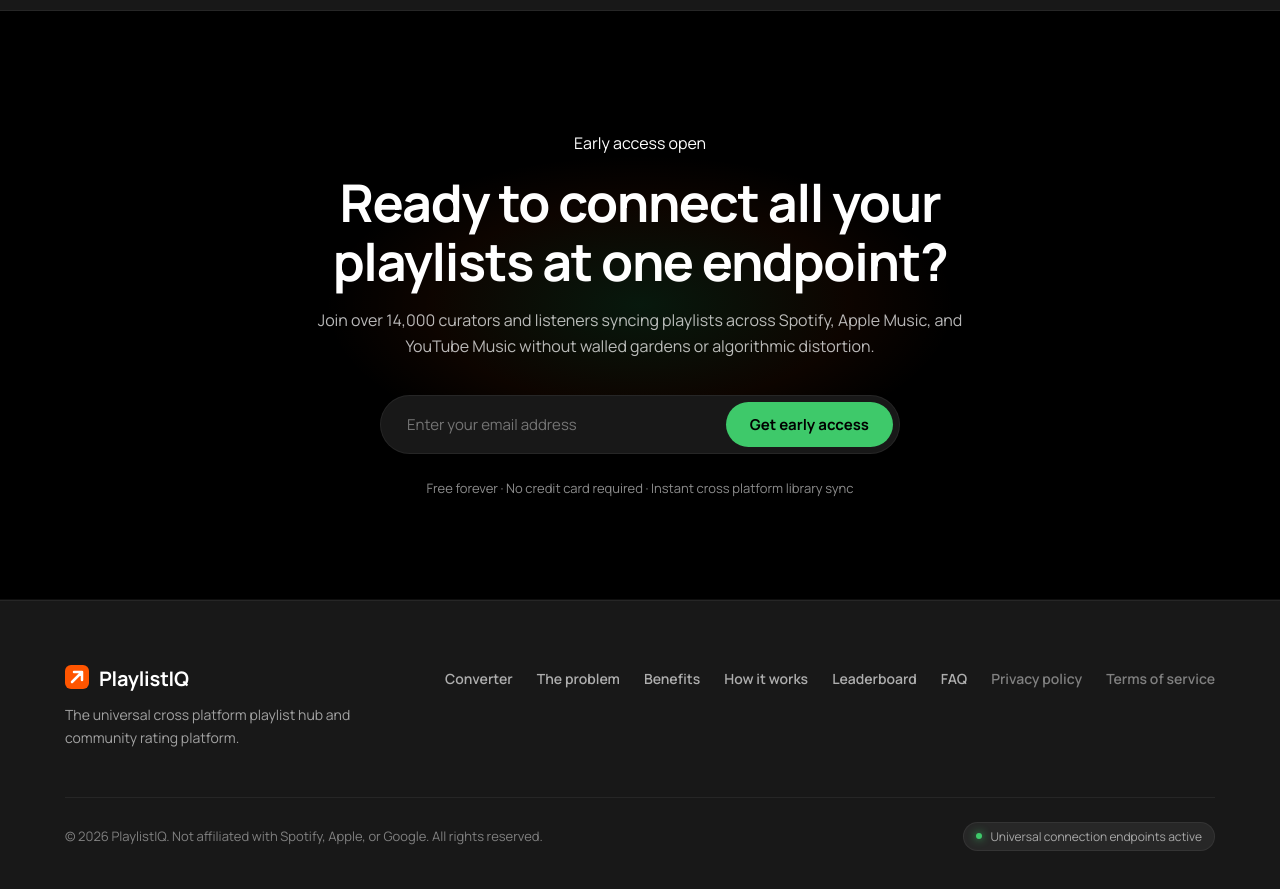
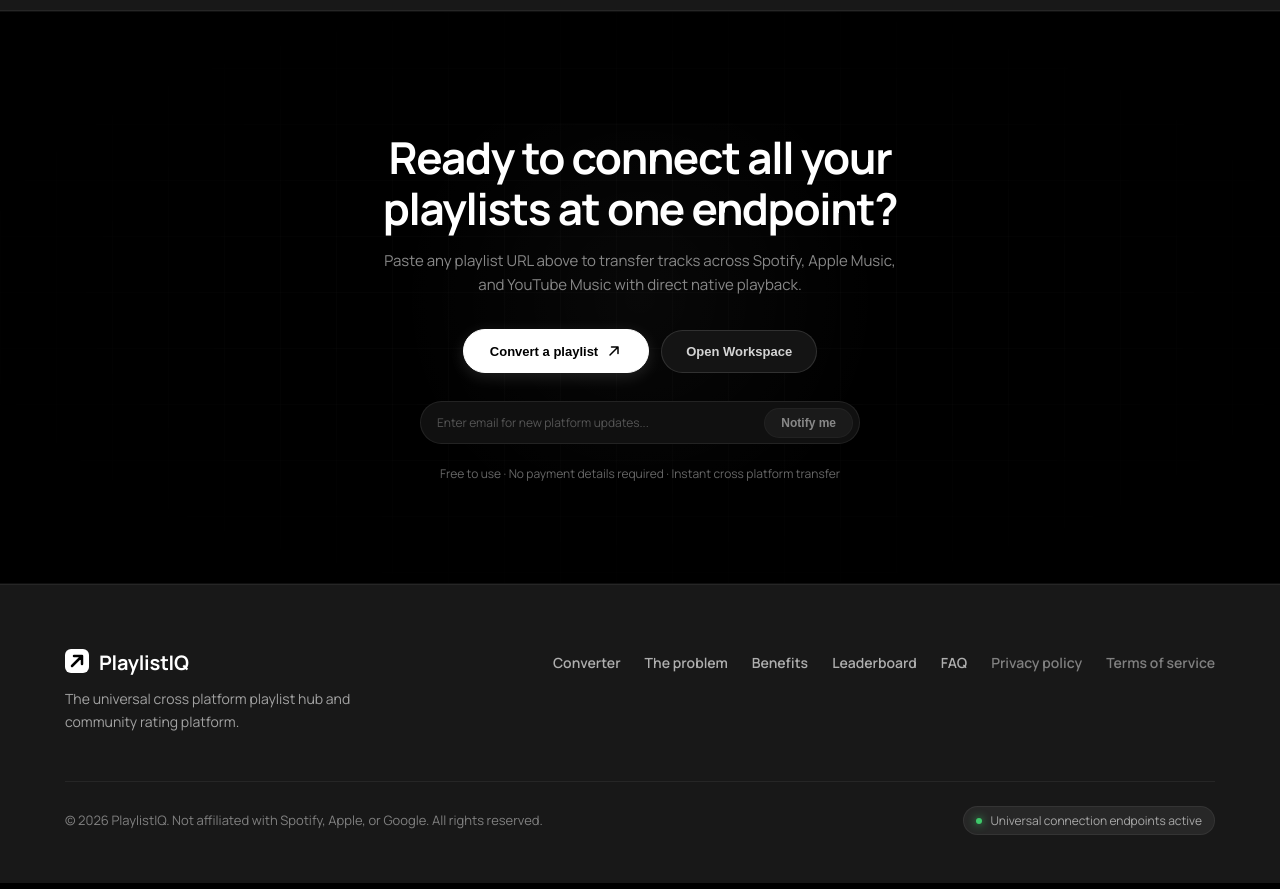
Before and after one commit to dietcoke-17/Playlist_Rater, a React (Vite) app in the folder frontend/: page / in a window 1280 px wide. Shown: the part 6800-7689 px from the top of the page. Built offline with nearby package versions, Linux system fonts and the light colour scheme.

Commit message:
Remove early access badge and fabricated user counts in CTA, update footer

```diff
--- a/frontend/src/App.tsx
+++ b/frontend/src/App.tsx
@@ -143,7 +143,7 @@
         <FaqSection />
 
         {/* 8. Final CTA */}
-        <CtaSection />
+        <CtaSection onOpenLogin={() => navigateTo('login')} />
       </main>
 
       {/* Complete Footer */}
--- a/frontend/src/components/CtaSection.css
+++ b/frontend/src/components/CtaSection.css
@@ -1,13 +1,14 @@
-/* ═══════════════════════════════════════════
-   Final CTA Section Styles
-   ═══════════════════════════════════════════ */
+/* ==========================================================================
+   PlaylistIQ — Timmo Themed Final CTA Section
+   ========================================================================== */
 
 .cta-section {
   position: relative;
-  background: var(--bg-dark); /* #000000 flat background */
-  color: #FFFFFF;
+  background-color: #000000;
+  color: #ffffff;
   padding: 120px 24px 100px;
-  border-bottom: 1px solid var(--border-subtle);
+  border-top: 1px solid rgba(255, 255, 255, 0.06);
+  border-bottom: 1px solid rgba(255, 255, 255, 0.06);
   display: flex;
   justify-content: center;
   align-items: center;
@@ -15,23 +16,34 @@
   overflow: hidden;
 }
 
-.cta-section::before {
-  content: '';
+/* Subtle graphic grid overlay */
+.cta-grid-lines {
+  position: absolute;
+  inset: 0;
+  pointer-events: none;
+  background-image:
+    linear-gradient(to right, rgba(255, 255, 255, 0.015) 1px, transparent 1px),
+    linear-gradient(to bottom, rgba(255, 255, 255, 0.015) 1px, transparent 1px);
+  background-size: 56px 56px;
+  mask-image: radial-gradient(ellipse at 50% 50%, #000000 30%, transparent 80%);
+  -webkit-mask-image: radial-gradient(ellipse at 50% 50%, #000000 30%, transparent 80%);
+}
+
+.cta-ambient-glow {
   position: absolute;
   top: 50%;
   left: 50%;
   transform: translate(-50%, -50%);
-  width: 700px;
-  height: 400px;
-  background: radial-gradient(ellipse 60% 50% at 50% 50%, rgba(62, 201, 106, 0.12) 0%, rgba(255, 85, 0, 0.05) 50%, transparent 75%);
+  width: 600px;
+  height: 350px;
+  background: radial-gradient(circle at 50% 50%, rgba(255, 255, 255, 0.03), transparent 70%);
   pointer-events: none;
-  z-index: 0;
 }
 
 .cta-container {
   position: relative;
   z-index: 1;
-  max-width: 680px;
+  max-width: 640px;
   width: 100%;
   margin: 0 auto;
   display: flex;
@@ -40,144 +52,142 @@
 }
 
 .cta-headline {
-  font-family: var(--font-display);
-  font-size: clamp(2.25rem, 4.5vw, 3.25rem);
+  font-size: clamp(2rem, 4vw, 2.75rem);
   font-weight: 700;
   line-height: 1.15;
-  letter-spacing: -0.025em;
-  color: #FFFFFF;
-  margin-top: 16px;
-  margin-bottom: 16px;
-  text-wrap: balance;
+  letter-spacing: -0.03em;
+  color: #ffffff;
+  margin: 0 0 16px;
 }
 
 .cta-sub {
-  font-family: var(--font-body);
-  font-size: 16px;
+  font-size: 15px;
   line-height: 1.6;
-  color: rgba(255, 255, 255, 0.72);
-  margin-bottom: 36px;
-  text-wrap: pretty;
+  color: #888888;
+  margin: 0 0 32px;
+  max-width: 520px;
 }
 
-/* ── Form Layout ── */
-.cta-form-wrapper {
-  width: 100%;
-  max-width: 520px;
+/* Buttons Row */
+.cta-buttons-row {
   display: flex;
-  flex-direction: column;
+  align-items: center;
+  justify-content: center;
   gap: 12px;
-  margin-bottom: 24px;
+  margin-bottom: 28px;
+  flex-wrap: wrap;
 }
 
-.cta-input-group {
+.cta-primary-btn {
+  display: inline-flex;
+  align-items: center;
+  gap: 8px;
+  background: #ffffff;
+  color: #000000;
+  border: 1px solid #ffffff;
+  padding: 13px 26px;
+  border-radius: 9999px;
+  font-size: 13px;
+  font-weight: 700;
+  cursor: pointer;
+  transition: all 0.2s ease;
+  box-shadow: 0 4px 16px rgba(255, 255, 255, 0.12);
+}
+
+.cta-primary-btn:hover {
+  background: #eaeaea;
+  border-color: #eaeaea;
+  transform: translateY(-1px);
+}
+
+.cta-secondary-btn {
+  display: inline-flex;
+  align-items: center;
+  gap: 8px;
+  background: #141414;
+  color: #d4d4d4;
+  border: 1px solid rgba(255, 255, 255, 0.12);
+  padding: 13px 24px;
+  border-radius: 9999px;
+  font-size: 13px;
+  font-weight: 600;
+  cursor: pointer;
+  transition: all 0.2s ease;
+}
+
+.cta-secondary-btn:hover {
+  background: #1f1f1f;
+  border-color: rgba(255, 255, 255, 0.25);
+  color: #ffffff;
+  transform: translateY(-1px);
+}
+
+/* Optional Update Form */
+.cta-update-form {
+  width: 100%;
+  max-width: 440px;
+  margin-bottom: 20px;
+}
+
+.cta-update-input-wrapper {
   display: flex;
   align-items: center;
-  background: #181818;
-  border: 1px solid var(--border-subtle);
-  border-radius: var(--radius-full);
-  padding: 6px;
-  transition: border-color 200ms var(--ease-base), box-shadow 200ms var(--ease-base);
+  background: #101010;
+  border: 1px solid rgba(255, 255, 255, 0.08);
+  border-radius: 9999px;
+  padding: 4px 6px 4px 16px;
+  transition: border-color 0.2s ease;
 }
 
-.cta-input-group:focus-within {
-  border-color: #3EC96A;
-  box-shadow: 0 0 16px rgba(62, 201, 106, 0.2);
+.cta-update-input-wrapper:focus-within {
+  border-color: rgba(255, 255, 255, 0.25);
 }
 
-.cta-email-input {
+.cta-update-input {
   flex: 1;
   background: transparent;
   border: none;
   outline: none;
-  padding: 12px 20px;
-  font-family: var(--font-body);
-  font-size: 15px;
-  color: #FFFFFF;
+  color: #ffffff;
+  font-size: 12px;
+  font-family: inherit;
+  padding: 8px 0;
 }
 
-.cta-email-input::placeholder {
-  color: rgba(255, 255, 255, 0.4);
+.cta-update-input::placeholder {
+  color: #555555;
 }
 
-.cta-email-input--error {
-  color: #FF5733;
+.cta-update-btn {
+  background: #242424;
+  border: 1px solid rgba(255, 255, 255, 0.08);
+  color: #ffffff;
+  padding: 7px 16px;
+  border-radius: 9999px;
+  font-size: 12px;
+  font-weight: 600;
+  cursor: pointer;
+  white-space: nowrap;
+  transition: all 0.2s ease;
 }
 
-.cta-submit-btn {
-  background: #3EC96A;
-  color: #000000;
-  border: none;
-  border-radius: var(--radius-full);
-  padding: 12px 24px;
-  font-family: var(--font-body);
-  font-size: 15px;
-  font-weight: 700;
-  cursor: pointer;
-  white-space: nowrap;
-  transition: transform 200ms var(--ease-base), background-color 200ms var(--ease-base);
+.cta-update-btn:hover:not(:disabled) {
+  background: #333333;
 }
 
-.cta-submit-btn:hover:not(:disabled) {
-  background: #4CE07B;
-  transform: translateY(-1px);
+.cta-update-btn:disabled {
+  opacity: 0.5;
+  cursor: not-allowed;
 }
 
-.cta-submit-btn:active:not(:disabled) {
-  transform: scale(0.98);
-}
-
-.cta-submit-btn:focus-visible {
-  outline: 2px solid #FFFFFF;
-  outline-offset: 2px;
-}
-
-.cta-submit-btn--success {
-  background: #272727;
-  color: #3EC96A;
-  cursor: default;
-}
-
-.cta-form-error {
-  font-family: var(--font-body);
-  font-size: 13px;
-  color: #FF5733;
-  margin: 0;
-  text-align: left;
-  padding-left: 16px;
-}
-
-.cta-form-success {
-  font-family: var(--font-body);
-  font-size: 13px;
-  color: #3EC96A;
-  margin: 0;
-  line-height: 1.5;
+.cta-success-msg {
+  font-size: 12px;
+  color: #a3a3a3;
+  margin-top: 8px;
 }
 
 .cta-guarantee-note {
-  font-family: var(--font-body);
-  font-size: 13px;
-  color: rgba(255, 255, 255, 0.55);
+  font-size: 12px;
+  color: #666666;
   margin: 0;
 }
-
-@media (max-width: 600px) {
-  .cta-section {
-    padding: 80px 16px 64px;
-  }
-  .cta-input-group {
-    flex-direction: column;
-    border-radius: var(--radius-xl);
-    padding: 8px;
-    gap: 8px;
-  }
-  .cta-email-input {
-    width: 100%;
-    padding: 10px 12px;
-  }
-  .cta-submit-btn {
-    width: 100%;
-    padding: 12px;
-  }
-}
--- a/frontend/src/components/CtaSection.tsx
+++ b/frontend/src/components/CtaSection.tsx
@@ -1,85 +1,94 @@
 import { useState } from 'react';
+import { ArrowUpRight } from '@phosphor-icons/react';
 import './CtaSection.css';
 
-export default function CtaSection() {
+interface CtaSectionProps {
+  onOpenLogin?: () => void;
+}
+
+export default function CtaSection({ onOpenLogin }: CtaSectionProps) {
+  const [email, setEmail] = useState('');
   const [submitted, setSubmitted] = useState(false);
-  const [email, setEmail] = useState('');
-  const [error, setError] = useState('');
 
-  const handleSubmit = (e: React.FormEvent) => {
+  const scrollToConverter = () => {
+    const el = document.getElementById('converter');
+    if (el) el.scrollIntoView({ behavior: 'smooth' });
+  };
+
+  const handleSubscribe = (e: React.FormEvent) => {
     e.preventDefault();
-    setError('');
-
-    const trimmed = email.trim();
-    if (!trimmed) {
-      setError('Please enter your email address.');
-      return;
-    }
-    if (!/^[^\s@]+@[^\s@]+\.[^\s@]+$/.test(trimmed)) {
-      setError('Please enter a valid email address.');
-      return;
-    }
-
+    if (!email.trim()) return;
     setSubmitted(true);
     setTimeout(() => {
       setSubmitted(false);
       setEmail('');
-    }, 6000);
+    }, 5000);
   };
 
   return (
-    <section id="cta" className="cta-section" aria-label="Join early access">
+    <section id="cta" className="cta-section" aria-label="Get started with PlaylistIQ">
+      {/* Timmo style graphic grid overlay */}
+      <div className="cta-grid-lines" aria-hidden="true" />
+      <div className="cta-ambient-glow" aria-hidden="true" />
+
       <div className="cta-container">
-        <div className="pill-badge pill-badge--dark">
-          <span className="badge-dot dot-green" aria-hidden="true" /> Early access open
-        </div>
-
         <h2 className="cta-headline">
           Ready to connect all your playlists at one endpoint?
         </h2>
         <p className="cta-sub">
-          Join over 14,000 curators and listeners syncing playlists across Spotify, Apple Music, and YouTube Music without walled gardens or algorithmic distortion.
+          Paste any playlist URL above to transfer tracks across Spotify, Apple Music, and YouTube Music with direct native playback.
         </p>
 
-        <form className="cta-form-wrapper" onSubmit={handleSubmit} aria-label="Request early access" noValidate>
-          <div className="cta-input-group">
+        {/* Action Buttons Row (Timmo style) */}
+        <div className="cta-buttons-row">
+          <button
+            type="button"
+            className="cta-primary-btn"
+            onClick={scrollToConverter}
+          >
+            <span>Convert a playlist</span>
+            <ArrowUpRight size={16} weight="bold" />
+          </button>
+
+          {onOpenLogin && (
+            <button
+              type="button"
+              className="cta-secondary-btn"
+              onClick={onOpenLogin}
+            >
+              <span>Open Workspace</span>
+            </button>
+          )}
+        </div>
+
+        {/* Optional update notification input */}
+        <form onSubmit={handleSubscribe} className="cta-update-form" aria-label="Subscribe to feature updates">
+          <div className="cta-update-input-wrapper">
             <input
               type="email"
-              className={`cta-email-input ${error ? 'cta-email-input--error' : ''}`}
-              placeholder="Enter your email address"
               value={email}
-              onChange={(e) => {
-                setEmail(e.target.value);
-                if (error) setError('');
-              }}
-              aria-label="Email address"
-              aria-describedby={error ? 'cta-form-error' : undefined}
+              onChange={(e) => setEmail(e.target.value)}
+              placeholder="Enter email for new platform updates..."
+              className="cta-update-input"
               required
             />
             <button
               type="submit"
-              className={`cta-submit-btn ${submitted ? 'cta-submit-btn--success' : ''}`}
-              disabled={submitted}
+              disabled={submitted || !email.trim()}
+              className="cta-update-btn"
             >
-              {submitted ? '✓ You are on the list' : 'Get early access'}
+              {submitted ? 'Subscribed' : 'Notify me'}
             </button>
           </div>
-
-          {error && (
-            <p id="cta-form-error" className="cta-form-error" role="alert">
-              {error}
-            </p>
-          )}
-
           {submitted && (
-            <p className="cta-form-success" role="status">
-              Welcome aboard. We will send you an invite to convert and rate your first playlist shortly.
+            <p className="cta-success-msg" role="status">
+              You will receive updates when new streaming integrations launch.
             </p>
           )}
         </form>
 
         <p className="cta-guarantee-note">
-          Free forever · No credit card required · Instant cross platform library sync
+          Free to use · No payment details required · Instant cross platform transfer
         </p>
       </div>
     </section>
--- a/frontend/src/components/Footer.tsx
+++ b/frontend/src/components/Footer.tsx
@@ -37,8 +37,8 @@
             >
               <div className="footer-logo-icon">
                 <svg width="24" height="24" viewBox="0 0 24 24" fill="none" aria-hidden="true">
-                  <rect width="24" height="24" rx="6" fill="#FF5500" />
-                  <path d="M7 17L17 7M17 7H9M17 7V15" stroke="#FFFFFF" strokeWidth="2.5" strokeLinecap="round" strokeLinejoin="round"/>
+                  <rect width="24" height="24" rx="6" fill="#ffffff" />
+                  <path d="M7 17L17 7M17 7H9M17 7V15" stroke="#000000" strokeWidth="2.5" strokeLinecap="round" strokeLinejoin="round"/>
                 </svg>
               </div>
               <span className="footer-brand-name">PlaylistIQ</span>
@@ -57,9 +57,6 @@
             </button>
             <button type="button" className="footer-nav-btn" onClick={() => scrollTo('features')}>
               Benefits
-            </button>
-            <button type="button" className="footer-nav-btn" onClick={() => scrollTo('how-it-works')}>
-              How it works
             </button>
             <button type="button" className="footer-nav-btn" onClick={() => scrollTo('playlists')}>
               Leaderboard
```
